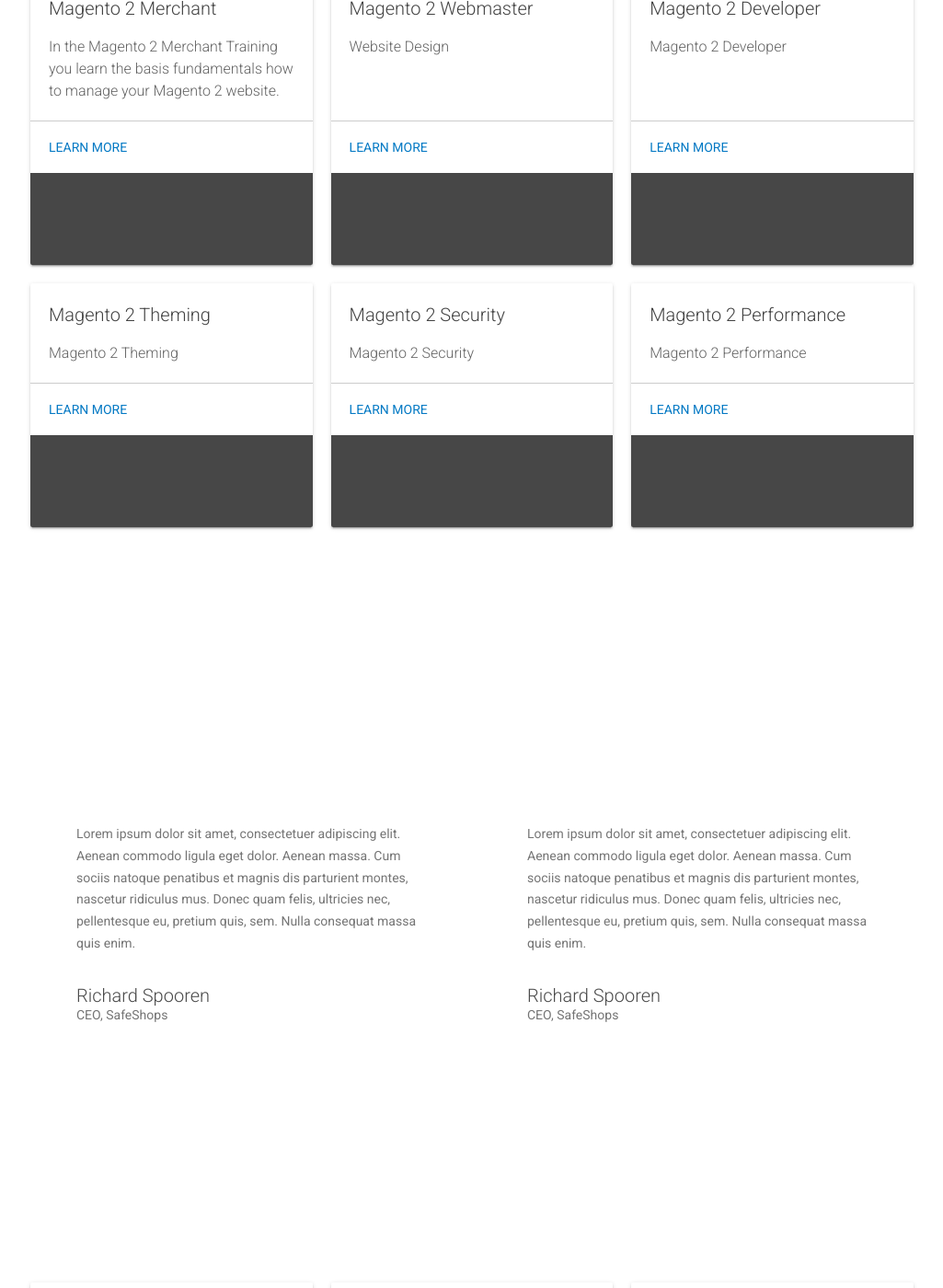
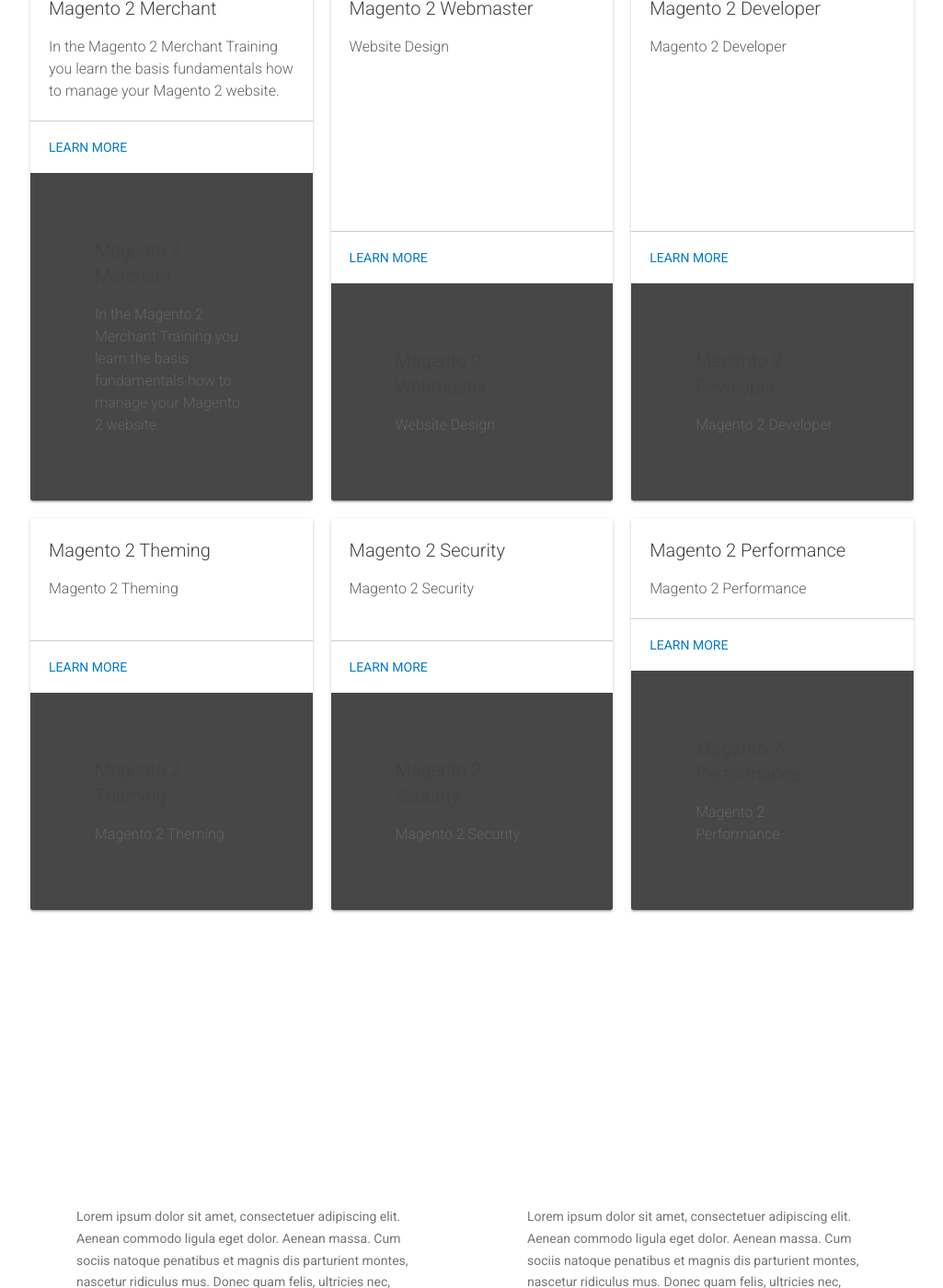
Before and after one commit to mage-acadamy/mage-acadamy.github.io, a Jekyll site: the page built from index.html, in a window 1280 px wide and 1400 px high, scrolled down 1789 px. Shown: the whole window at 92% size, without its empty margins (127-1152 px from the left). Built offline with Jekyll 4.4.1, drawn with Linux system fonts in a browser that asks for light colours; nearby versions of some CDN libraries; comment, search, counter and statistics services are not loaded.

Commit message:
content in lightbox

```diff
--- a/_includes/portfolio_grid.html
+++ b/_includes/portfolio_grid.html
@@ -29,11 +29,10 @@
 
           <amp-lightbox id="my-lightbox" class="lightbox" layout="nodisplay" on="tap:my-lightbox.close" role="button" tabindex="1">
             <div class="lightbox__container">
-              <amp-youtube
-                data-videoid="WrpkFROqR0Q"
-                layout="responsive"
-                width="480" height="270">
-              </amp-youtube>
+              <div class="card__content">
+                <h4 class="card__title">{{ post.title }}</h4>
+                <p>{{ post.subtitle }}</p>
+              </div>
             </div>
             <div class="lightbox__close" on="tap:my-lightbox.close" role="button" tabindex="1"></div>
           </amp-lightbox>
```
